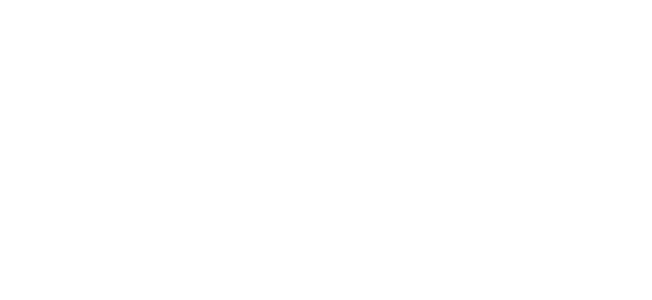
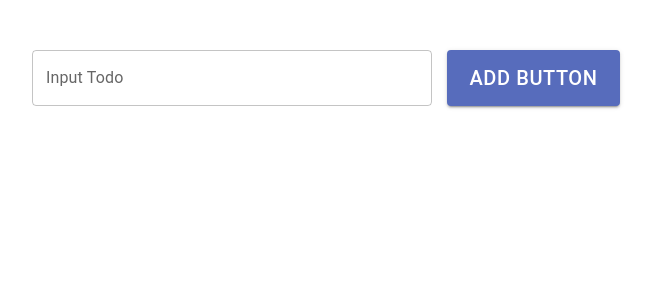
Before and after one commit to tharinm/Todo-App-React-, a React (Create React App) app: page / in a window 1280 px wide. Shown: the top 300 px of the page, without its empty margins (314-966 px from the left). Built offline with nearby package versions, Linux system fonts and the light colour scheme.

Commit message:
get the input value

```diff
--- a/package.json
+++ b/package.json
@@ -12,6 +12,7 @@
     "react": "^18.2.0",
     "react-dom": "^18.2.0",
     "react-scripts": "5.0.1",
+    "uuid": "^9.0.0",
     "web-vitals": "^2.1.4"
   },
   "scripts": {
--- a/src/Layouts/Home.js
+++ b/src/Layouts/Home.js
@@ -1,12 +1,17 @@
-import React from 'react'
-import TodoInput from '../components/TodoInput'
-import TodoList from './TodoList/TodoList'
+import React, { useState } from "react";
+import TodoInput from "../components/TodoInput";
+import TodoList from "./TodoList/TodoList";
+import { Stack } from "@mui/material";
 
 export default function Home() {
+  //const [todoInput, setTodoInput] = useState();
+    const [todos, setTodos] = useState([]);
+
+    console.log(todos)
   return (
-    <div>
-          <TodoInput/>
-          <TodoList/>
-    </div>
-  )
+    <Stack alignItems="center" justifyContent="center" p="50px">
+          <TodoInput setTodos={setTodos} todos={todos} />
+      <TodoList />
+    </Stack>
+  );
 }
--- a/src/components/TodoInput.js
+++ b/src/components/TodoInput.js
@@ -1,9 +1,52 @@
-import React from 'react'
+import React, { useState } from "react";
+import { Button, Stack, TextField } from "@mui/material";
+import { v4 } from "uuid";
 
-export default function TodoInput() {
+export default function TodoInput({ todos, setTodos }) {
+  const [inputValue, setInputValue] = useState("");
+  //console.log(inputValue)
+
+  const handleInput = () => {
+    if (inputValue.length > 0) {
+      const newTodo = {
+        id: v4(),
+        name: inputValue,
+        isComplete: false,
+      };
+
+      const newTodos = [...todos,newTodo];
+      setTodos(newTodos);
+      setInputValue("");
+    }
+  };
+
   return (
-    <div>
-
-    </div>
-  )
+    <Stack direction="row" gap="15px">
+      <TextField
+        label="Input Todo"
+        variant="outlined"
+        height="76px"
+        sx={{
+          input: { fontWeight: "700", border: "none", borderRadius: "4px" },
+          width: { lg: "400px", xs: "300px" },
+          backgroundColor: "#fff",
+          borderRadius: "40px",
+        }}
+        onChange={(e) => setInputValue(e.target.value)}
+      />
+      <Button
+        variant="contained"
+        size="medium"
+        sx={{
+          backgroundColor: "#576cbc",
+          width: { lg: "173px", xs: "80px" },
+          height: "56px",
+          fontSize: { lg: "20px", xs: "14px" },
+        }}
+        onClick={handleInput}
+      >
+        Add Button
+      </Button>
+    </Stack>
+  );
 }
--- a/src/index.js
+++ b/src/index.js
@@ -6,9 +6,9 @@ import reportWebVitals from './reportWebVitals';
 
 const root = ReactDOM.createRoot(document.getElementById('root'));
 root.render(
-  <React.StrictMode>
+ // <React.StrictMode>
     <App />
-  </React.StrictMode>
+  //</React.StrictMode>
 );
 
 // If you want to start measuring performance in your app, pass a function
```
Also changed, not shown: 1 other file (tests, documents, lock files or other folders).
